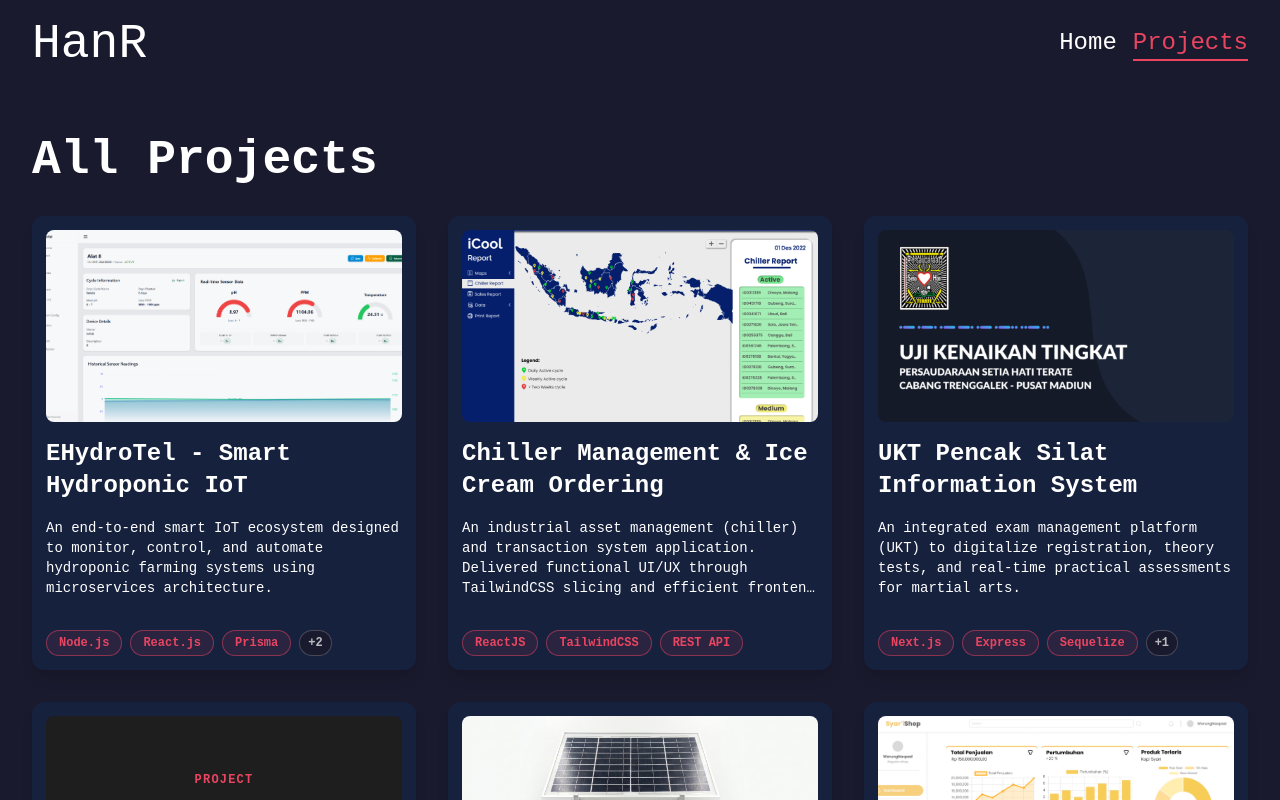
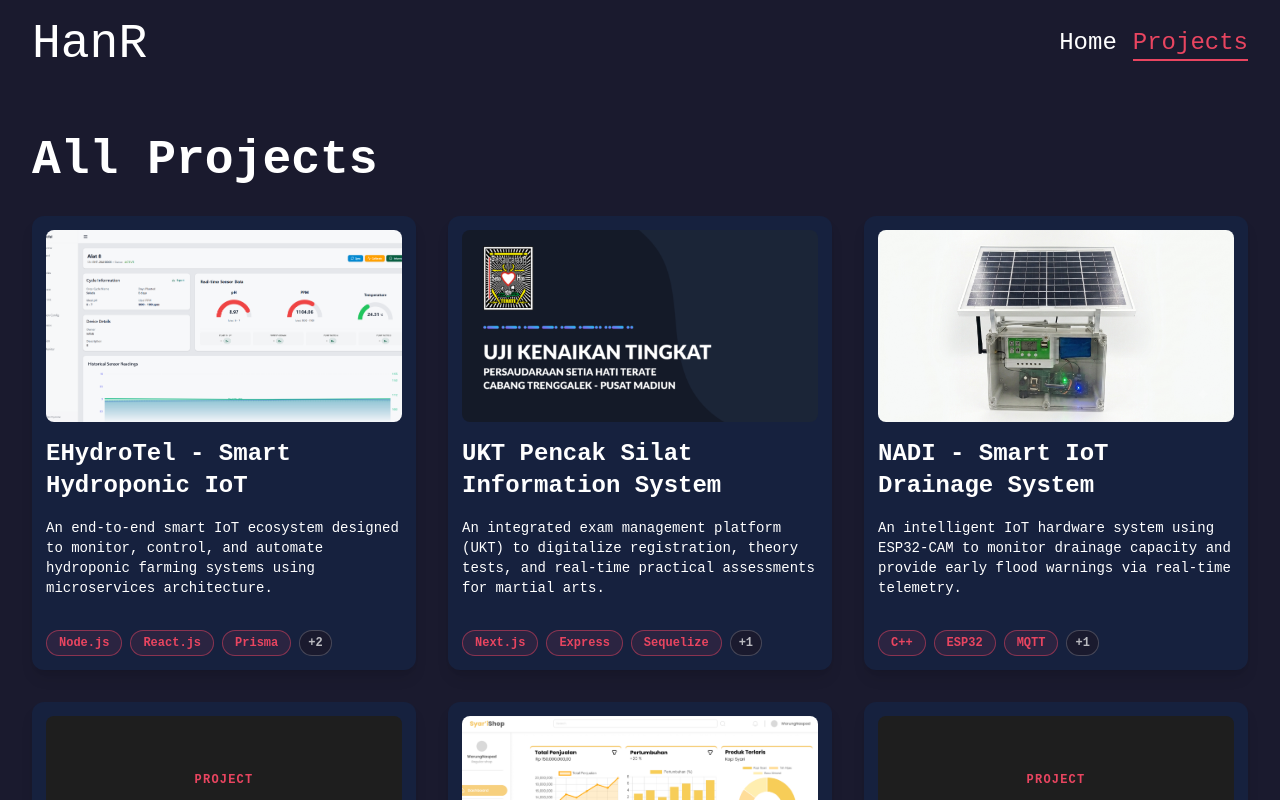
Before and after one commit to RazaqFarhanR/rarea-repo, a React (Vite) app: page /projects in a window 1280 px wide. Shown: the top 800 px of the page. Built offline with nearby package versions, Linux system fonts and the light colour scheme; a web font is replaced by a local one.

Commit message:
chore: update project list data

```diff
--- a/src/data.json
+++ b/src/data.json
@@ -54,26 +54,6 @@
     },
     {
       "id": 2,
-      "slug": "manajemen-chiller",
-      "title": "Chiller Management & Ice Cream Ordering",
-      "description": "An industrial asset management (chiller) and transaction system application. Delivered functional UI/UX through TailwindCSS slicing and efficient frontend state management.",
-      "tags": [
-        "ReactJS",
-        "TailwindCSS",
-        "REST API"
-      ],
-      "thumbnail": "/banners/CHIL.png",
-      "role": "Frontend Web Developer",
-      "client": "Indofood Ice Cream",
-      "background": "Digitalized chiller asset management and integrated ice cream ordering system for field agents.",
-      "impact": "Streamlined logistics tracking and drastically reduced manual ordering errors.",
-      "links": {
-        "github": "https://github.com/",
-        "live_demo": "#"
-      }
-    },
-    {
-      "id": 3,
       "slug": "sistem-informasi-ukt",
       "title": "UKT Pencak Silat Information System",
       "description": "An integrated exam management platform (UKT) to digitalize registration, theory tests, and real-time practical assessments for martial arts.",
@@ -90,6 +70,27 @@
       "impact": "Eliminated paper-based scoring and data entry bottlenecks for hundreds of students.",
       "links": {
         "github": "https://github.com/",
+        "live_demo": "#"
+      }
+    },
+    {
+      "id": 3,
+      "slug": "nadi-iot-drainage",
+      "title": "NADI - Smart IoT Drainage System",
+      "description": "An intelligent IoT hardware system using ESP32-CAM to monitor drainage capacity and provide early flood warnings via real-time telemetry.",
+      "tags": [
+        "C++",
+        "ESP32",
+        "MQTT",
+        "WebSockets"
+      ],
+      "thumbnail": "/banners/NADI.png",
+      "role": "IoT Engineer",
+      "client": "Computing Project Team - Telkom University",
+      "background": "An intelligent IoT hardware system using ESP32-CAM to monitor drainage capacity and provide early flood warnings via real-time telemetry.",
+      "impact": "Early detection of flooding through automated water level monitoring and image analysis, providing real-time alerts to prevent potential disasters.",
+      "links": {
+        "github": "https://github.com/RazaqFarhanR/iot-drainage-esp32cam",
         "live_demo": "#"
       }
     },
@@ -111,23 +112,6 @@
     },
     {
       "id": 6,
-      "slug": "nadi-iot-drainage",
-      "title": "NADI - Smart IoT Drainage System",
-      "description": "An intelligent IoT hardware system using ESP32-CAM to monitor drainage capacity and provide early flood warnings via real-time telemetry.",
-      "tags": [
-        "C++",
-        "ESP32",
-        "MQTT",
-        "WebSockets"
-      ],
-      "thumbnail": "/banners/NADI.png",
-      "links": {
-        "github": "https://github.com/RazaqFarhanR/iot-drainage-esp32cam",
-        "live_demo": "#"
-      }
-    },
-    {
-      "id": 7,
       "slug": "syarishop-ecommerce",
       "title": "SyariShop - Modern E-Commerce Platform",
       "description": "A scalable multi-app e-commerce platform with dedicated interfaces for Customers and Merchants, optimizing user experience and shop management.",
@@ -144,7 +128,7 @@
       }
     },
     {
-      "id": 8,
+      "id": 7,
       "slug": "opd-planning-system",
       "title": "OPD Planning & Monitoring API",
       "description": "A RESTful API for digitalizing planning workflows, real-time performance indicator tracking, and secure evidence archiving for government agencies.",
@@ -162,7 +146,7 @@
       }
     },
     {
-      "id": 9,
+      "id": 8,
       "slug": "toko-telyu-ecommerce",
       "title": "Toko Telyu - E-Commerce Mobile App",
       "description": "A full-stack cross-platform e-commerce mobile application built with Flutter, featuring an AI chatbot and a real-time Firebase backend.",
@@ -179,7 +163,7 @@
       }
     },
     {
-      "id": 10,
+      "id": 9,
       "slug": "msme-management-system",
       "title": "Integrated MSME Management System",
       "description": "A comprehensive mini-ERP platform designed for MSMEs, combining a Laravel backend with a Flutter mobile app for real-time inventory and financial tracking.",
--- a/src/pages/Home.tsx
+++ b/src/pages/Home.tsx
@@ -80,7 +80,7 @@ const ProjectCard = ({ project }: { project: any }) => {
               </div>
 
               <div>
-                <h3 className="text-[#E94560] font-azaret text-xs uppercase tracking-widest font-bold mb-1">Client</h3>
+                <h3 className="text-[#E94560] font-azaret text-xs uppercase tracking-widest font-bold mb-1">Made With</h3>
                 <p className="text-white font-azaret text-sm lg:text-base font-semibold">{project.client}</p>
               </div>
 
@@ -198,7 +198,7 @@ function App() {
           <div className="grid gap-6 relative after:rounded-xl after:w-1 md:after:w-4 after:absolute after:bg-[#16213E] after:h-full after:top-0 after:left-[28px] after:-ml-[2px] md:after:left-1/2 md:after:-ml-[8px]">
             {portfolioData.journeys.map((item, index) => {
               const getIcon = (id: number) => {
-                switch(id) {
+                switch (id) {
                   case 1: // Freelance
                     return (
                       <svg xmlns="http://www.w3.org/2000/svg" fill="none" viewBox="0 0 24 24" strokeWidth={2.5} stroke="currentColor" className="w-5 h-5 md:w-7 md:h-7 text-[#E94560]">
```
